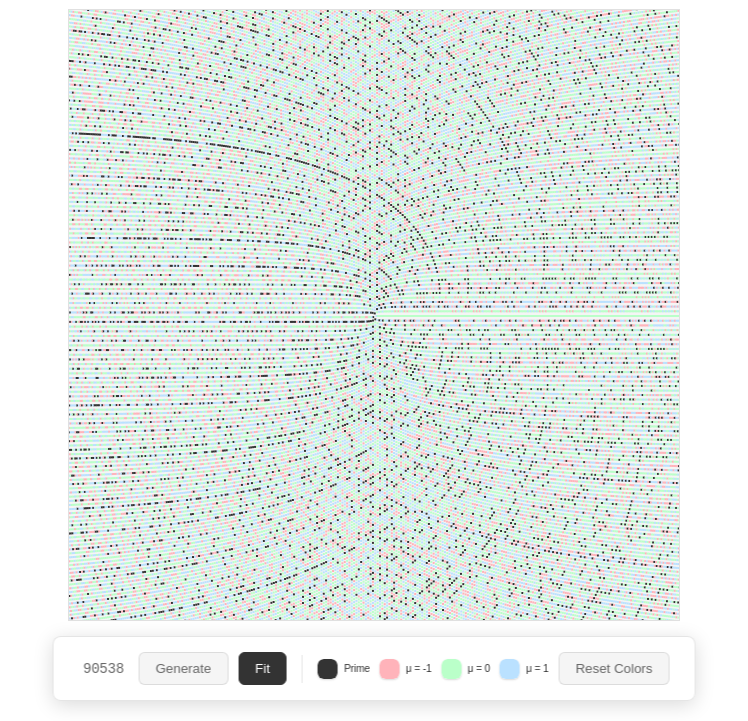
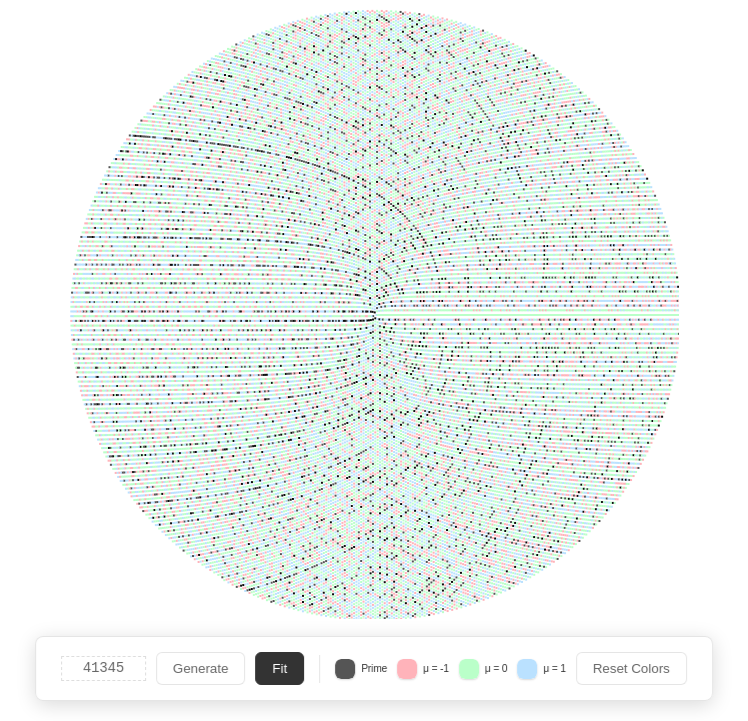
Before and after one commit to alganet/spiral, a plain HTML site: page archimedean-ulam/index.html in a window 1280 px wide. Shown: the part 79-800 px from the top of the page, without its empty margins (266-1014 px from the left). Drawn offline with Linux system fonts and the light colour scheme.

Commit message:
UX details

```diff
--- a/archimedean-ulam/index.html
+++ b/archimedean-ulam/index.html
@@ -11,7 +11,7 @@ SPDX-License-Identifier: ISC
     <meta charset="UTF-8">
     <meta name="viewport" content="width=device-width, initial-scale=1.0">
     <title>Archimedean Spiral</title>
-    <link rel="stylesheet" href="../style.css?1">
+    <link rel="stylesheet" href="../style.css?2">
 </head>
 
 <body>
@@ -19,7 +19,7 @@ SPDX-License-Identifier: ISC
         <h1>Archimedean Spiral</h1>
         <canvas id="spiralCanvas"></canvas>
         <div class="legend">
-            <span class="toolbar-status" id="status"></span>
+            <span class="toolbar-status" id="status">⏳</span>
             <button class="regenerate-btn" id="resetBtn" title="Generate spiral">Generate</button>
             <button class="toggle-btn active" id="fitToggle" title="Toggle canvas fit to viewport">Fit</button>
             <div class="legend-divider"></div>
--- a/archimedean-ulam/script.js
+++ b/archimedean-ulam/script.js
@@ -44,13 +44,11 @@ function initSieve() {
     }
 }
 
-initSieve();
-
 function drawSpiral() {
     if (isDrawing) return;
     isDrawing = true;
 
-    ctx.fillStyle = '#f5f5f5'; // Match CSS --canvas-bg
+    ctx.fillStyle = '#ffffff';
     ctx.fillRect(0, 0, canvas.width, canvas.height);
 
     const cx = canvas.width / 2;
@@ -76,21 +74,19 @@ function drawSpiral() {
             const x = cx + r * Math.cos(theta);
             const y = cy + r * Math.sin(theta);
 
-            // Check bounds
-            if (x < -50 || x > canvas.width + 50 || y < -50 || y > canvas.height + 50) {
-                // If we are way out, we stop.
-                // Since r grows with sqrt(n), it will eventually leave.
-                // Let's stop when r > max radius of canvas corner
-                if (r > Math.sqrt(cx * cx + cy * cy) + 20) {
-                    isDrawing = false;
-                    statusEl.textContent = `${num}`;
-                    return;
-                }
+            // Check bounds - stop when we hit the inscribed circle
+            const maxRadius = Math.min(canvas.width, canvas.height) / 2;
+            if (r > maxRadius) {
+                isDrawing = false;
+                statusEl.textContent = `${num}`;
+                return;
             }
 
             if (num < MAX_N) {
                 if (isPrimeArr[num]) {
-                    ctx.fillStyle = SpiralColors.get('prime'); // Prime
+                    const baseColor = SpiralColors.get('prime');
+                    const isTwin = (num >= 2 && isPrimeArr[num - 2]) || (num + 2 < MAX_N && isPrimeArr[num + 2]);
+                    ctx.fillStyle = isTwin ? SpiralColors.darken(baseColor, 0.85) : baseColor;
                     ctx.fillRect(x, y, PIXEL_SIZE, PIXEL_SIZE);
                 } else {
                     // Non-prime, color by Mobius
@@ -123,7 +119,11 @@ resetBtn.addEventListener('click', () => {
     }, 100);
 });
 
-drawSpiral();
+// Defer heavy calculation to allow UI to update canvas size first
+setTimeout(() => {
+    initSieve();
+    drawSpiral();
+}, 10);
 
 // Expose redraw function for color changes
 window.redrawSpiral = function () {
--- a/colors.js
+++ b/colors.js
@@ -8,7 +8,7 @@
 const SpiralColors = {
     // Default colors
     defaults: {
-        prime: '#333333',
+        prime: '#555555',
         muNeg: '#FFB3BA',
         muZero: '#BAFFC9',
         muPos: '#BAE1FF'
@@ -19,7 +19,7 @@ const SpiralColors = {
 
     // Initialize colors from localStorage or defaults
     init() {
-        const saved = localStorage.getItem('spiralColors');
+        const saved = localStorage.getItem('spiralColors-v2');
         if (saved) {
             try {
                 this.current = JSON.parse(saved);
@@ -54,7 +54,7 @@ const SpiralColors = {
     // Update a specific color
     updateColor(type, color) {
         this.current[type] = color;
-        localStorage.setItem('spiralColors', JSON.stringify(this.current));
+        localStorage.setItem('spiralColors-v2', JSON.stringify(this.current));
 
         // Trigger redraw if the page has a redraw function
         if (typeof window.redrawSpiral === 'function') {
@@ -70,7 +70,7 @@ const SpiralColors = {
     // Reset to defaults
     reset() {
         this.current = { ...this.defaults };
-        localStorage.setItem('spiralColors', JSON.stringify(this.current));
+        localStorage.setItem('spiralColors-v2', JSON.stringify(this.current));
 
         // Update color pickers
         const pickers = document.querySelectorAll('.color-picker');
@@ -85,6 +85,22 @@ const SpiralColors = {
         if (typeof window.redrawSpiral === 'function') {
             window.redrawSpiral();
         }
+    },
+
+    // Darken a color by a factor (0-1)
+    darken(hex, factor) {
+        let c = hex.substring(1);
+        if (c.length === 3) c = c.split('').map(x => x + x).join('');
+        let num = parseInt(c, 16);
+        let r = (num >> 16) & 255;
+        let g = (num >> 8) & 255;
+        let b = num & 255;
+
+        r = Math.floor(r * (1 - factor));
+        g = Math.floor(g * (1 - factor));
+        b = Math.floor(b * (1 - factor));
+
+        return `#${(r << 16 | g << 8 | b).toString(16).padStart(6, '0')}`;
     }
 };
 
--- a/cube-spiral/index.html
+++ b/cube-spiral/index.html
@@ -11,7 +11,7 @@ SPDX-License-Identifier: ISC
     <meta charset="UTF-8">
     <meta name="viewport" content="width=device-width, initial-scale=1.0">
     <title>Cube Spiral</title>
-    <link rel="stylesheet" href="../style.css?1">
+    <link rel="stylesheet" href="../style.css?2">
 </head>
 
 <body>
@@ -19,7 +19,7 @@ SPDX-License-Identifier: ISC
         <h1>Cube Spiral</h1>
         <canvas id="spiralCanvas"></canvas>
         <div class="legend">
-            <span class="toolbar-status" id="status"></span>
+            <span class="toolbar-status" id="status">⏳</span>
             <button class="regenerate-btn" id="resetBtn" title="Generate spiral">Generate</button>
             <button class="toggle-btn active" id="fitToggle" title="Toggle canvas fit to viewport">Fit</button>
             <div class="legend-divider"></div>
--- a/style.css
+++ b/style.css
@@ -8,7 +8,6 @@
     --bg-color: #ffffff;
     --text-color: #333333;
     --accent-color: #666666;
-    --canvas-bg: #f5f5f5;
 }
 
 body {
@@ -42,8 +41,6 @@ h1 {
 }
 
 canvas {
-    background-color: var(--canvas-bg);
-    border: 1px solid #e0e0e0;
     max-width: 100%;
 }
 
@@ -152,7 +149,7 @@ button:active {
 }
 
 .reset-colors-btn {
-    background-color: #f5f5f5;
+    background-color: #ffffff;
     color: #666;
     border: 1px solid rgba(0, 0, 0, 0.1);
     padding: 8px 16px;
@@ -174,7 +171,7 @@ button:active {
 }
 
 .regenerate-btn {
-    background-color: #f5f5f5;
+    background-color: #ffffff;
     color: #666;
     border: 1px solid rgba(0, 0, 0, 0.1);
     padding: 8px 16px;
@@ -196,7 +193,7 @@ button:active {
 }
 
 .toggle-btn {
-    background-color: #f5f5f5;
+    background-color: #ffffff;
     color: #666;
     border: 1px solid rgba(0, 0, 0, 0.1);
     padding: 8px 16px;
@@ -229,11 +226,13 @@ button:active {
 
 .toolbar-status {
     font-family: monospace;
-    color: #666;
+    color: #555;
+    border: 1px dashed #DDD;
     font-size: 0.85em;
-    min-width: 50px;
+    min-width: 80px;
     text-align: center;
-    vertical-align: middle;
+    line-height: 1.5em;
+    padding: 0.1em;
 }
 
 /* Styles for the index page */
--- a/ulam-spiral/script.js
+++ b/ulam-spiral/script.js
@@ -50,7 +50,7 @@ function drawSpiral() {
     if (isDrawing) return;
     isDrawing = true;
 
-    ctx.fillStyle = '#f5f5f5'; // Match CSS --canvas-bg
+    ctx.fillStyle = '#ffffff';
     ctx.fillRect(0, 0, canvas.width, canvas.height);
 
     const cx = Math.floor(canvas.width / 2);
@@ -92,7 +92,9 @@ function drawSpiral() {
 
             if (num < MAX_N) {
                 if (isPrimeArr[num]) {
-                    ctx.fillStyle = SpiralColors.get('prime'); // Prime
+                    const baseColor = SpiralColors.get('prime');
+                    const isTwin = (num >= 2 && isPrimeArr[num - 2]) || (num + 2 < MAX_N && isPrimeArr[num + 2]);
+                    ctx.fillStyle = isTwin ? SpiralColors.darken(baseColor, 0.85) : baseColor;
                     ctx.fillRect(x, y, PIXEL_SIZE, PIXEL_SIZE);
                 } else {
                     // Non-prime, color by Mobius
```
Also changed, not shown: cube-spiral/script.js (+9 -9 lines), index.html (+3 -2 lines), polygonal-spiral/index.html (+2 -2 lines), polygonal-spiral/script.js (+13 -6 lines), ulam-spiral/index.html (+2 -2 lines).
